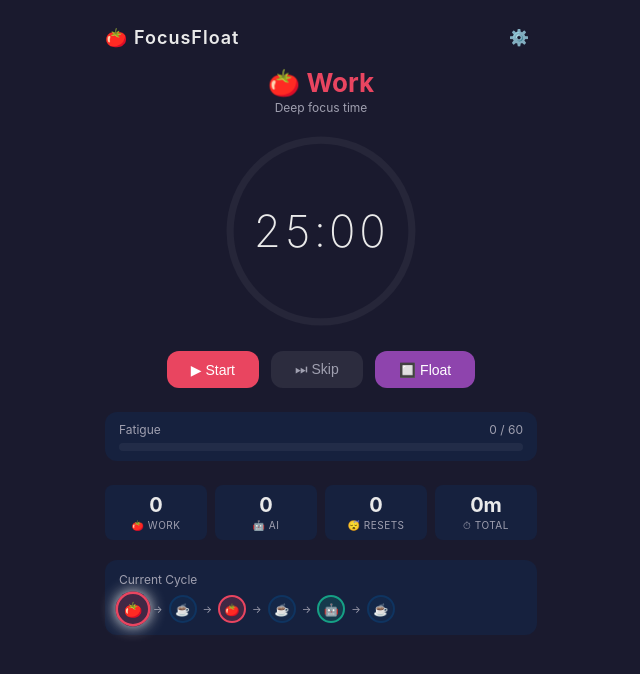
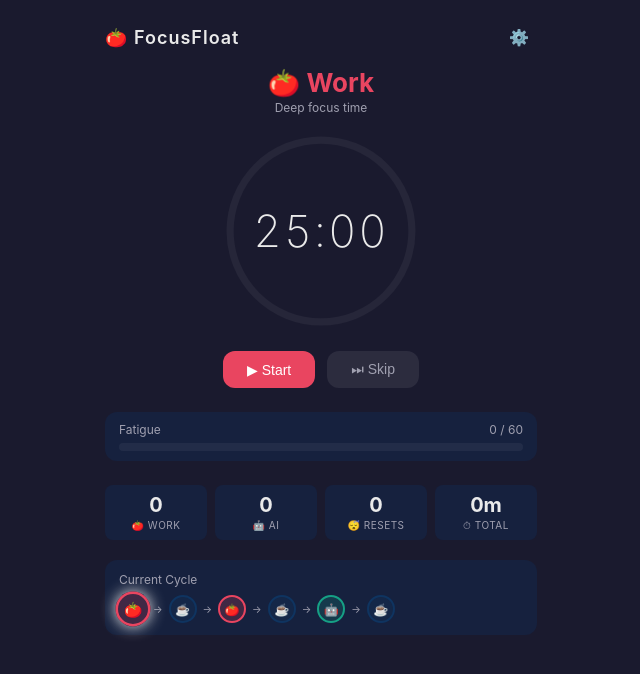
Before and after one commit to DarylAndrian/focus-float, a React (Vite) app: page / in a window 1280 px wide. Shown: the top 674 px of the page, without its empty margins (319-959 px from the left). Built offline with nearby package versions, Linux system fonts and the light colour scheme.

Commit message:
feat: replace PiP with desktop notifications + title countdown
- Removed PiP button (Firefox incompatible)
- Added tab title countdown (shows time in browser tab)
- Desktop notifications on phase change
- Sound alerts via Web Audio API

```diff
--- a/src/App.jsx
+++ b/src/App.jsx
@@ -1,4 +1,4 @@
-import React, { useState, useEffect, useRef } from 'react';
+import React, { useEffect } from 'react';
 import useTimer from './hooks/useTimer';
 import TimerRing from './components/TimerRing';
 import FatigueBar from './components/FatigueBar';
@@ -8,9 +8,7 @@ import SettingsPanel from './components/SettingsPanel';
 
 export default function App() {
   const timer = useTimer();
-  const [showSettings, setShowSettings] = useState(false);
-  const [pipActive, setPipActive] = useState(false);
-  const pipDocRef = useRef(null);
+  const [showSettings, setShowSettings] = React.useState(false);
 
   // Request notification permission on load
   useEffect(() => {
@@ -19,91 +17,10 @@ export default function App() {
     }
   }, []);
 
-  // PiP via Document Picture-in-Picture API
-  const togglePip = async () => {
-    if (pipDocRef.current) {
-      // Close existing PiP
-      try { await pipDocRef.current.close(); } catch {}
-      pipDocRef.current = null;
-      setPipActive(false);
-      return;
-    }
-
-    if (!('documentPictureInPicture' in window)) {
-      alert('Your browser does not support Document PiP. Try Chrome or Edge.');
-      return;
-    }
-
-    try {
-      const pipWindow = await window.documentPictureInPicture.requestWindow({
-        width: 220,
-        height: 200,
-      });
-      pipDocRef.current = pipWindow;
-
-      // Copy styles
-      const style = document.createElement('style');
-      style.textContent = `
-        * { margin: 0; padding: 0; box-sizing: border-box; }
-        body {
-          background: rgba(26, 26, 46, 0.92);
-          backdrop-filter: blur(20px);
-          color: #eaeaea;
-          font-family: -apple-system, BlinkMacSystemFont, 'Segoe UI', Roboto, sans-serif;
-          display: flex;
-          flex-direction: column;
-          align-items: center;
-          justify-content: center;
-          height: 100vh;
-          overflow: hidden;
-          user-select: none;
-        }
-        .pip-phase { font-size: 13px; font-weight: 600; margin-bottom: 2px; }
-        .pip-time { font-size: 34px; font-weight: 200; font-variant-numeric: tabular-nums; letter-spacing: 2px; margin-bottom: 8px; }
-        .pip-bar { width: 120px; height: 4px; background: rgba(255,255,255,0.1); border-radius: 2px; overflow: hidden; margin-bottom: 10px; }
-        .pip-fill { height: 100%; border-radius: 2px; transition: width 1s linear; }
-        .pip-controls { display: flex; gap: 10px; }
-        .pip-btn { width: 36px; height: 36px; border-radius: 50%; border: none; cursor: pointer; font-size: 14px; }
-        .pip-btn-play { background: #e94560; color: white; }
-        .pip-fatigue { font-size: 10px; color: #a0a0b0; margin-top: 6px; }
-      `;
-      pipWindow.document.head.appendChild(style);
-
-      // Handle close
-      pipWindow.addEventListener('pagehide', () => {
-        pipDocRef.current = null;
-        setPipActive(false);
-      });
-
-      setPipActive(true);
-    } catch (e) {
-      console.error('PiP failed:', e);
-    }
-  };
-
-  // Update PiP content
+  // Update tab title with countdown
   useEffect(() => {
-    if (!pipDocRef.current) return;
-    const doc = pipDocRef.current.document;
-    doc.body.innerHTML = `
-      <div class="pip-phase" style="color: ${timer.config.color}">${timer.config.label}</div>
-      <div class="pip-time">${timer.timeDisplay}</div>
-      <div class="pip-bar">
-        <div class="pip-fill" style="width: ${timer.progress * 100}%; background: ${timer.config.color}"></div>
-      </div>
-      <div class="pip-controls">
-        <button class="pip-btn pip-btn-play" onclick="window.__pipToggle()">
-          ${timer.isRunning ? '⏸' : '▶'}
-        </button>
-      </div>
-      <div class="pip-fatigue">Fatigue: ${Math.round(timer.fatigue)}/${timer.settings.fatigueThreshold}</div>
-    `;
-  }, [timer.timeDisplay, timer.progress, timer.isRunning, timer.config, timer.fatigue, timer.settings.fatigueThreshold, pipActive]);
-
-  // Expose toggle to PiP button
-  useEffect(() => {
-    window.__pipToggle = timer.toggle;
-  }, [timer.toggle]);
+    document.title = `${timer.timeDisplay} — ${timer.config.label} | FocusFloat`;
+  }, [timer.timeDisplay, timer.config.label]);
 
   const total = timer.totalWorkMin + timer.totalAiMin;
   const hours = Math.floor(total / 60);
@@ -138,9 +55,6 @@ export default function App() {
           {timer.isRunning ? '⏸ Pause' : '▶ Start'}
         </button>
         <button className="btn btn-secondary" onClick={timer.skip}>⏭ Skip</button>
-        <button className="btn btn-pip" onClick={togglePip}>
-          {pipActive ? '🔻 Dock' : '🔲 Float'}
-        </button>
       </div>
 
       {/* Fatigue */}
```
